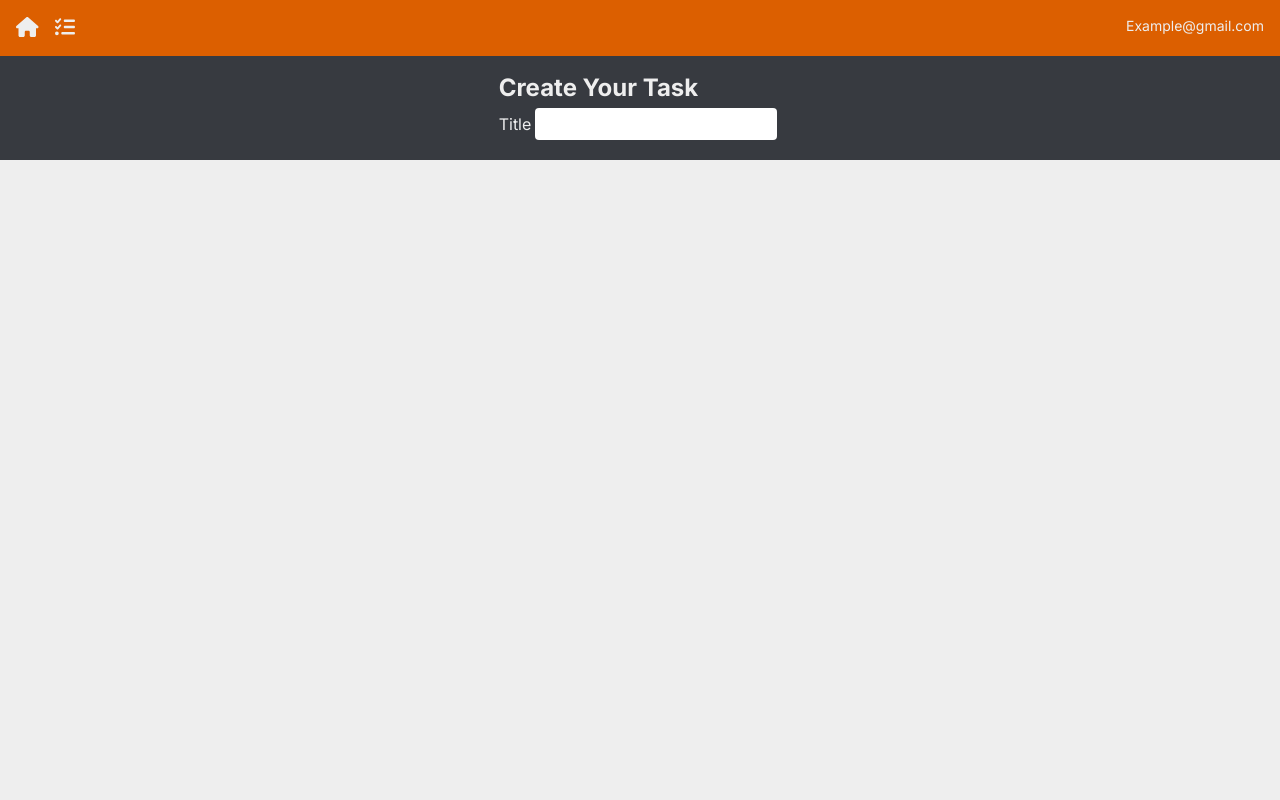
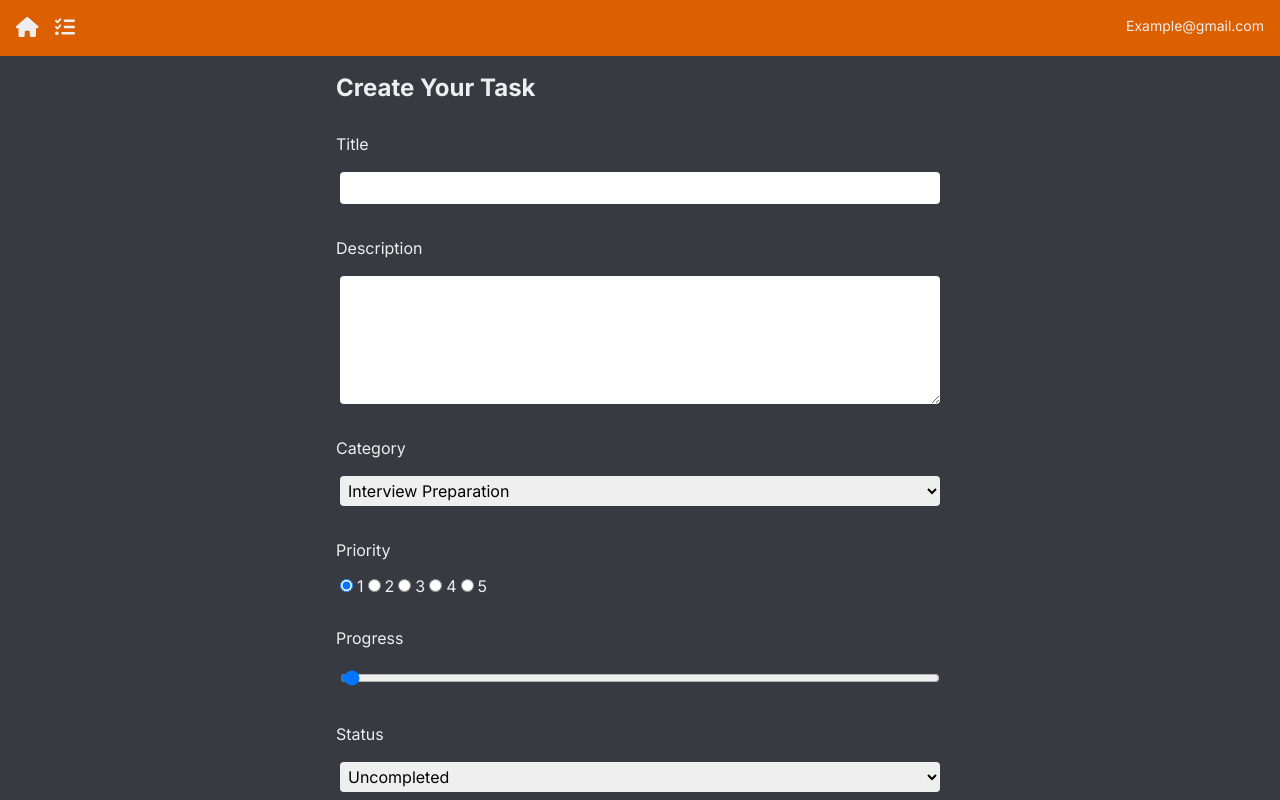
Before and after one commit to Mo-Gamer-2000/TaskFlare, a Next.js app: page /TaskPage/new in a window 1280 px wide. Built offline with nearby package versions, Linux system fonts and the light colour scheme.

Commit message:
Create Task Form Design Completed

```diff
--- a/app/(components)/StatusDisplay.jsx
+++ b/app/(components)/StatusDisplay.jsx
@@ -1,11 +1,11 @@
-import React from 'react'
+import React from "react";
 
 const StatusDisplay = () => {
-    return (
-        <span className="inline-block rounded-full px-2 py-1 text-xs font-semibold text-gray-700 bg-green-200">
-            Done
-        </span>
-    )
-}
+  return (
+    <span className="inline-block rounded-full px-2 py-1 text-xs font-semibold text-gray-700 bg-green-200">
+      Complete
+    </span>
+  );
+};
 
-export default StatusDisplay
+export default StatusDisplay;
--- a/app/(components)/TaskForm.jsx
+++ b/app/(components)/TaskForm.jsx
@@ -14,20 +14,28 @@ const TaskForm = () => {
     }));
   };
 
+  const handleSubmit = () => {
+    console.log("SUBMITTED");
+  };
+
   const startTaskData = {
     title: "",
     description: "",
     priority: 1,
     progress: 0,
     status: "Not Defined",
-    category: "Software Products",
+    category: "Interview Preparation",
   };
 
   const [formData, setFormData] = useState(startTaskData);
 
   return (
     <div className="flex justify-center bg-card">
-      <form>
+      <form
+        className="flex flex-col gap-3 w-1/2"
+        method="post"
+        onSubmit={handleSubmit}
+      >
         <h3>Create Your Task</h3>
         <label>Title</label>
         <input
@@ -38,6 +46,102 @@ const TaskForm = () => {
           required={true}
           value={formData.title}
         />
+
+        <label>Description</label>
+        <textarea
+          id="description"
+          name="description"
+          onChange={handleChange}
+          required={true}
+          value={formData.description}
+          rows="5"
+        />
+
+        <label>Category</label>
+        <select
+          name="category"
+          value={formData.category}
+          onChange={handleChange}
+        >
+          <option value="Interview Preparation">Interview Preparation</option>
+          <option value="Team Meeting">Team Meeting</option>
+          <option value="Grocery List">Grocery List</option>
+          <option value="Course">Course Started</option>
+          <option value="Shopping List">Shopping List</option>
+        </select>
+
+        <label>Priority</label>
+        <div>
+          <input
+            type="radio"
+            id="priority-1"
+            name="priority"
+            onChange={handleChange}
+            value={1}
+            checked={formData.priority == 1}
+          />
+          <label>1</label>
+
+          <input
+            type="radio"
+            id="priority-2"
+            name="priority"
+            onChange={handleChange}
+            value={2}
+            checked={formData.priority == 2}
+          />
+          <label>2</label>
+
+          <input
+            type="radio"
+            id="priority-3"
+            name="priority"
+            onChange={handleChange}
+            value={3}
+            checked={formData.priority == 3}
+          />
+          <label>3</label>
+
+          <input
+            type="radio"
+            id="priority-4"
+            name="priority"
+            onChange={handleChange}
+            value={4}
+            checked={formData.priority == 4}
+          />
+          <label>4</label>
+
+          <input
+            type="radio"
+            id="priority-5"
+            name="priority"
+            onChange={handleChange}
+            value={5}
+            checked={formData.priority == 5}
+          />
+          <label>5</label>
+        </div>
+
+        <label>Progress</label>
+        <input
+          type="range"
+          id="progress"
+          name="progress"
+          value={formData.progress}
+          min="0"
+          max="100"
+          onChange={handleChange}
+        />
+
+        <label>Status</label>
+        <select name="status" value={formData.status} onChange={handleChange}>
+          <option value="Uncompleted">Uncompleted</option>
+          <option value="In Progress">In Progress</option>
+          <option value="Completed">Completed</option>
+        </select>
+
+        <input type="submit" className="btn text-white" value="Create" />
       </form>
     </div>
   );
--- a/app/globals.css
+++ b/app/globals.css
@@ -50,6 +50,6 @@
     @apply text-default-text text-xl;
   }
   .btn {
-    @apply hover:no-underline bg-blue-accent hover:bg-blueh-accent-hover tracking-wider w-full text-center text-nav font-bold cursor-pointer uppercase px-4 py-2 rounded-md transition-colors block;
+    @apply hover:no-underline bg-orange-accent hover:bg-orange-accent-hover tracking-wider w-full text-center text-default-text font-bold cursor-pointer uppercase px-4 py-2 rounded-md transition-colors block;
   }
 }
```
